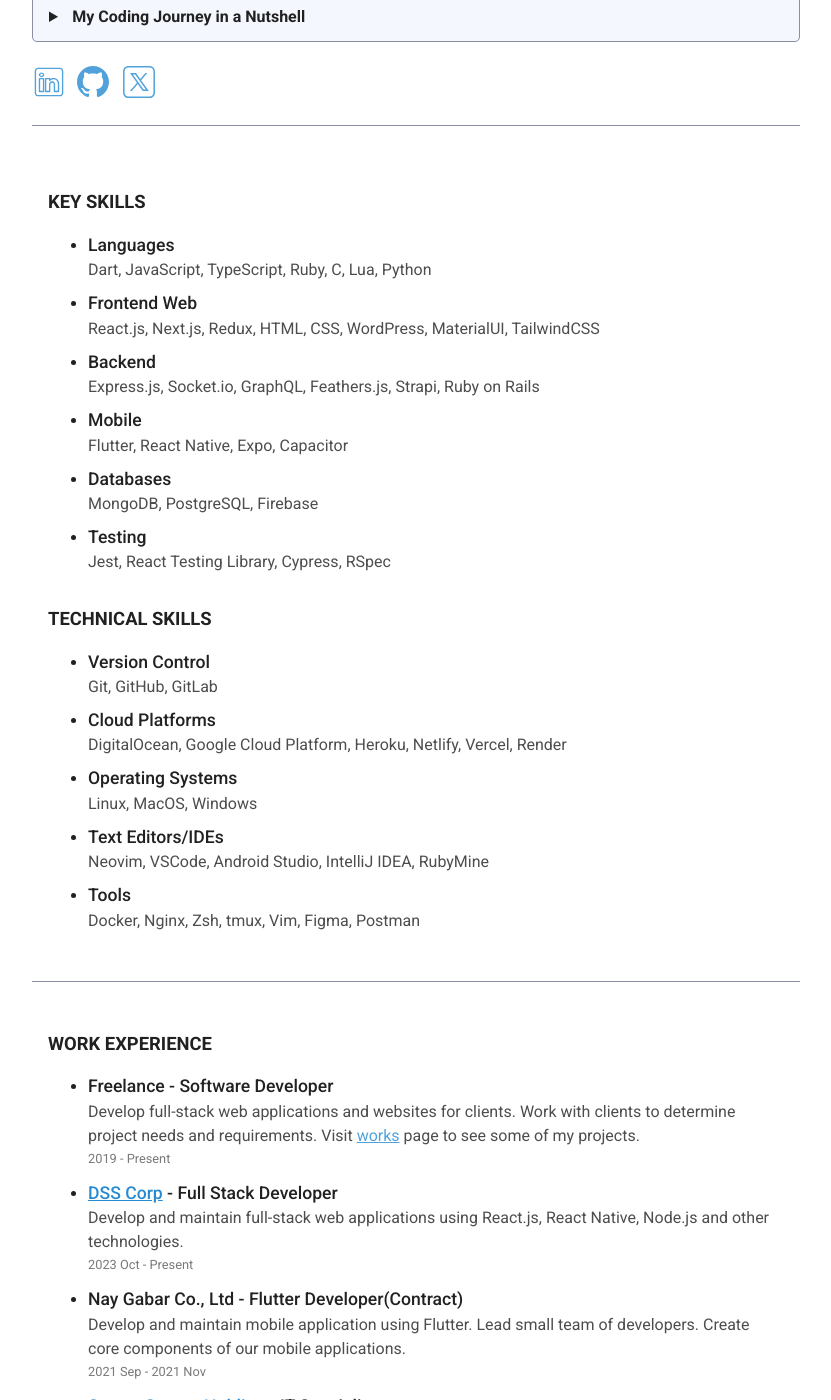
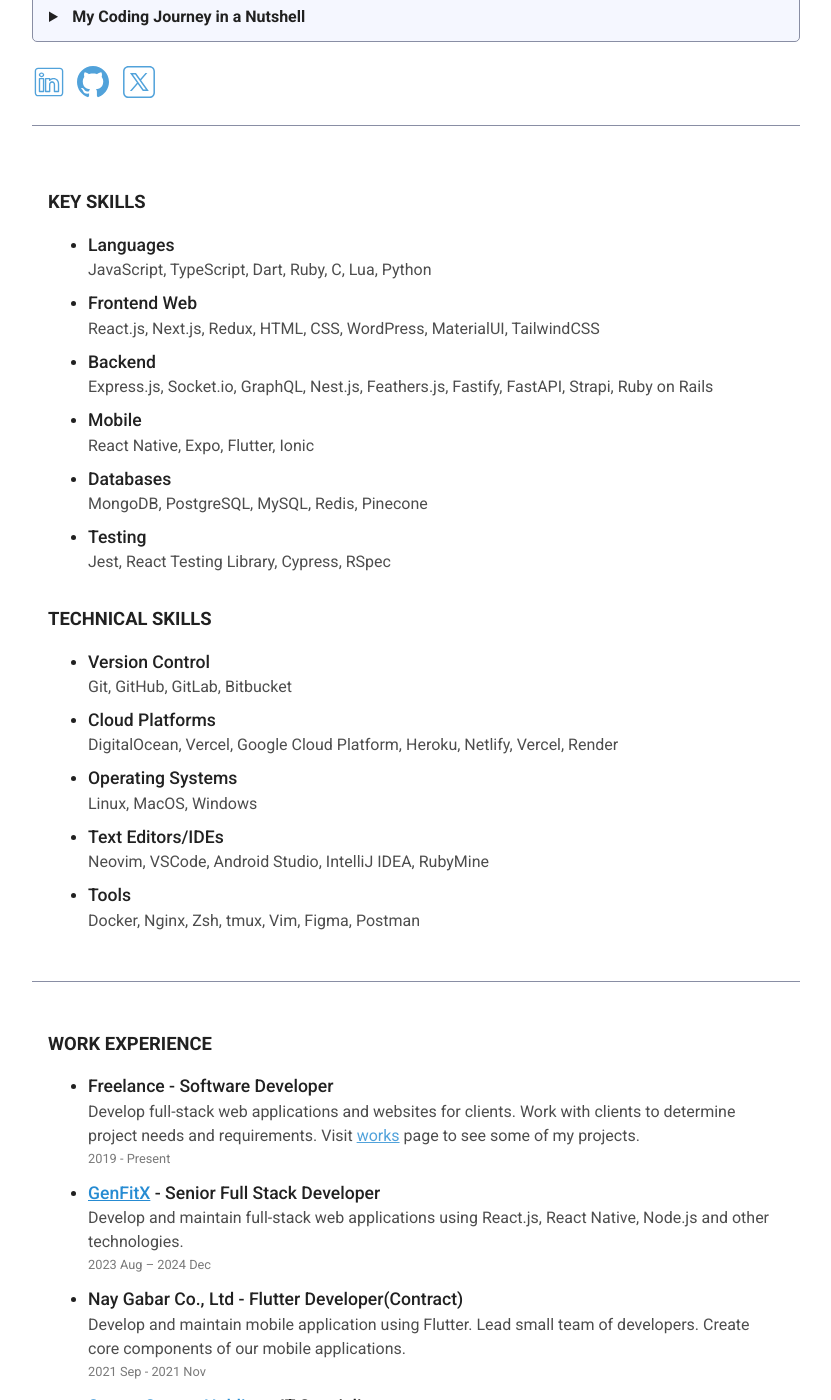
Before and after one commit to nxnom/nxnom.github.io, a Jekyll site: the page built from pages/about.html, in a window 1280 px wide and 1400 px high, scrolled down 300 px. Shown: the whole window, without its empty margins (224-1055 px from the left). Built offline with Jekyll 4.4.1, drawn with Linux system fonts in a browser that asks for light colours.

```diff
--- a/_config.yml
+++ b/_config.yml
@@ -13,6 +13,8 @@ author:
   name: Wai Yan Phyo
   email: education.eb@gmail.com
   handle: nxnom
+  twitter_handle: i3xnom
+  linkedin_handle: wai-yan-phyo
   url: https://nxnom.github.io
   resume: https://docs.google.com/document/d/1EIFSyTvPf_ggfOfHiaphnn9Le33FDqktm47VlhHz9WE/edit?usp=sharing
 
@@ -40,18 +42,15 @@ sass:
   style: compressed
 
 defaults:
-  -
-    scope:
+  - scope:
       path: ""
     values:
       image: /assets/default.png
-  -
-    scope:
+  - scope:
       path: "_works"
     values:
-      screenshots: ['1', '2', '3', '4']
-  -
-    scope:
+      screenshots: ["1", "2", "3", "4"]
+  - scope:
       path: "articles/tags"
     values:
       layout: "tag"
--- a/_data/about.yml
+++ b/_data/about.yml
@@ -5,29 +5,29 @@ intro: Hi, I'm <strong>Wai Yan Phyo</strong>, an enthusiastic, confident
 skills:
   key_skills:
     - label: Languages
-      items: Dart, JavaScript, TypeScript, Ruby, C, Lua, Python
+      items: JavaScript, TypeScript, Dart, Ruby, C, Lua, Python
 
     - label: Frontend Web
       items: React.js, Next.js, Redux, HTML, CSS, WordPress, MaterialUI, TailwindCSS
 
     - label: Backend
-      items: Express.js, Socket.io, GraphQL, Feathers.js, Strapi, Ruby on Rails
+      items: Express.js, Socket.io, GraphQL, Nest.js, Feathers.js, Fastify, FastAPI, Strapi, Ruby on Rails
 
     - label: Mobile
-      items: Flutter, React Native, Expo, Capacitor
+      items: React Native, Expo, Flutter, Ionic
 
     - label: Databases
-      items: MongoDB, PostgreSQL, Firebase
+      items: MongoDB, PostgreSQL, MySQL, Redis, Pinecone
 
     - label: Testing
       items: Jest, React Testing Library, Cypress, RSpec
 
   technical_skills:
     - label: Version Control
-      items: Git, GitHub, GitLab
+      items: Git, GitHub, GitLab, Bitbucket
 
     - label: Cloud Platforms
-      items: DigitalOcean, Google Cloud Platform, Heroku, Netlify, Vercel, Render
+      items: DigitalOcean, Vercel, Google Cloud Platform, Heroku, Netlify, Vercel, Render
 
     - label: Operating Systems
       items: Linux, MacOS, Windows
@@ -50,9 +50,9 @@ experience:
       Visit <a href="/works">works</a> page to see some of my projects.
     date: 2019 - Present
 
-  - title: <a href="https://dss.com.mm" target="_blank" rel="noopener noreferrer">DSS Corp</a> - Full Stack Developer
+  - title: <a href="https://genfitx.com" target="_blank" rel="noopener noreferrer">GenFitX</a> - Senior Full Stack Developer
     desc: Develop and maintain full-stack web applications using React.js, React Native, Node.js and other technologies.
-    date: 2023 Oct - Present
+    date: 2023 Aug – 2024 Dec
 
   - title: Nay Gabar Co., Ltd - Flutter Developer(Contract)
     desc: Develop and maintain mobile application using Flutter. Lead small team of developers. Create core components of our mobile applications.
--- a/_includes/social-links.html
+++ b/_includes/social-links.html
@@ -22,7 +22,7 @@
 
 <div class="social-links">
   <a
-    href="https://www.linkedin.com/in/{{ site.author.handle }}"
+    href="https://www.linkedin.com/in/{{ site.author.linkedin_handle }}"
     target="_blank"
     title="LinkedIn"
   >
@@ -36,7 +36,7 @@
     {% include icons/github.svg %}
   </a>
   <a
-    href="https://twitter.com/{{ site.author.handle }}"
+    href="https://twitter.com/{{ site.author.twitter_handle }}"
     target="_blank"
     title="Twitter"
   >
```
